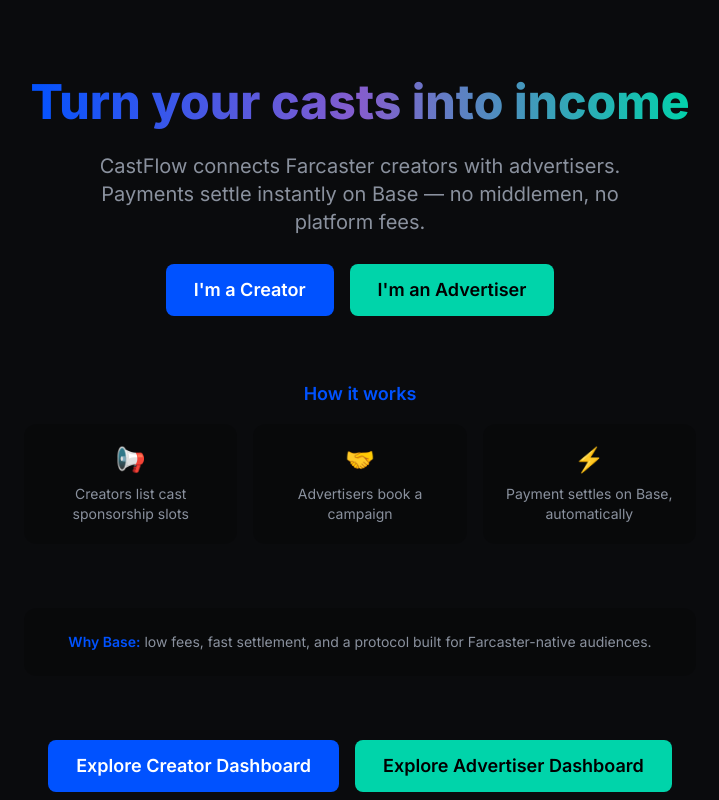
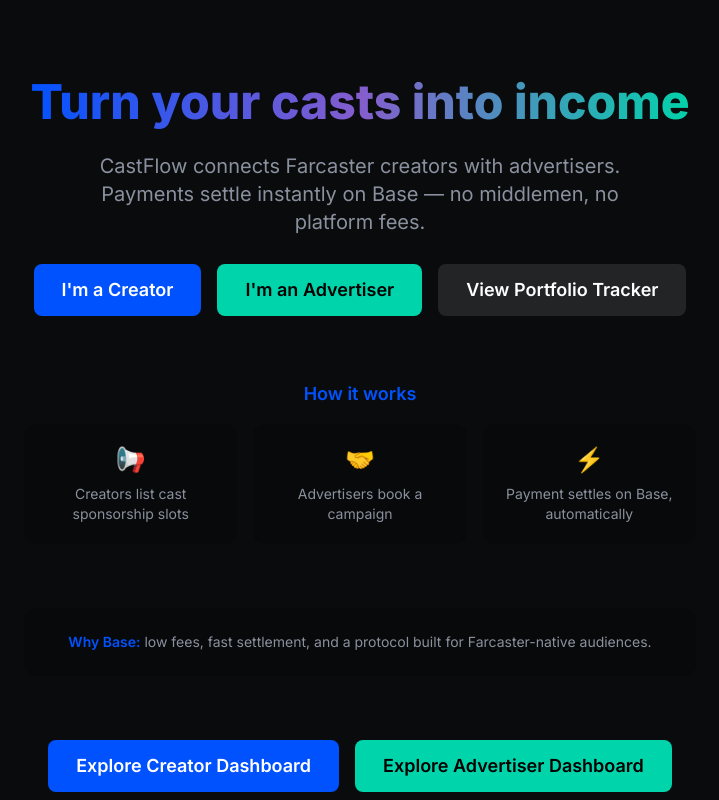
Before and after one commit to afifarioss/castflow-frontend, a Next.js app: page / in a window 1280 px wide. Shown: the top 800 px of the page, without its empty margins (280-999 px from the left). Built offline with nearby package versions, Linux system fonts and the light colour scheme.

Commit message:
Add Portfolio Tracker link to homepage hero

```diff
--- a/src/app/page.tsx
+++ b/src/app/page.tsx
@@ -24,6 +24,11 @@
             <Link href="/advertiser">
               <Button variant="accent" size="lg">
                 I&apos;m an Advertiser
+              </Button>
+            </Link>
+            <Link href="/frame">
+              <Button variant="secondary" size="lg">
+                View Portfolio Tracker
               </Button>
             </Link>
           </div>
```
